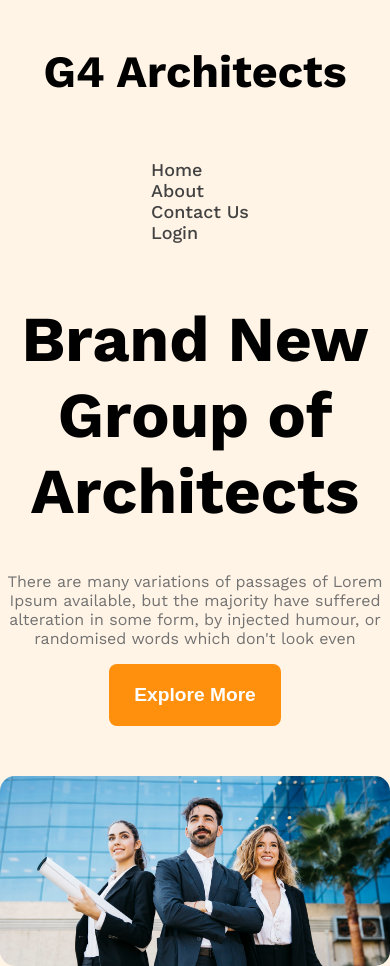
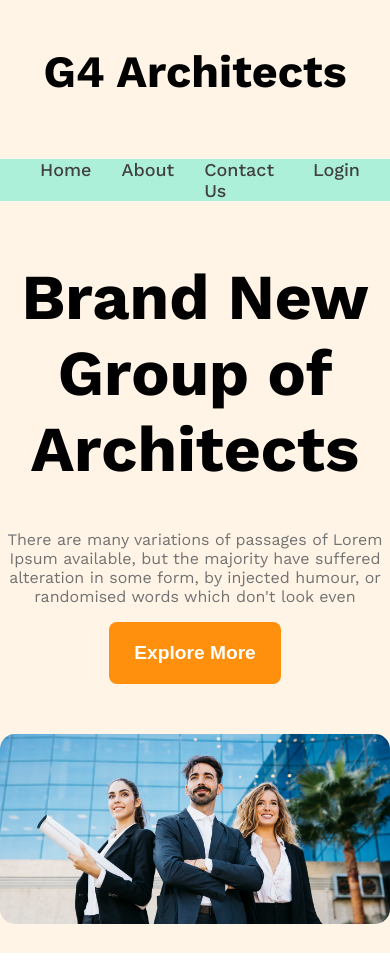
Before and after one commit to pappudatta/g4-architect, a plain HTML site: page index.html in a window 390 px wide. Shown: the top 966 px of the page. Drawn offline with nearby package versions, Linux system fonts and the light colour scheme.

Commit message:
ul update

```diff
--- a/styles/styles.css
+++ b/styles/styles.css
@@ -197,9 +197,13 @@ footer{
 
 @media screen and  (max-width: 576px) {
     .navbar,
-    .nav-links,
     .teams{
         flex-direction: column;
+    }
+    .nav-links{
+        flex-direction: row;
+        justify-content: space-evenly;
+        background-color: rgb(173, 240, 218);
     }
     .team-img-container{
         grid-template-columns: repeat(1, 1fr);
```
